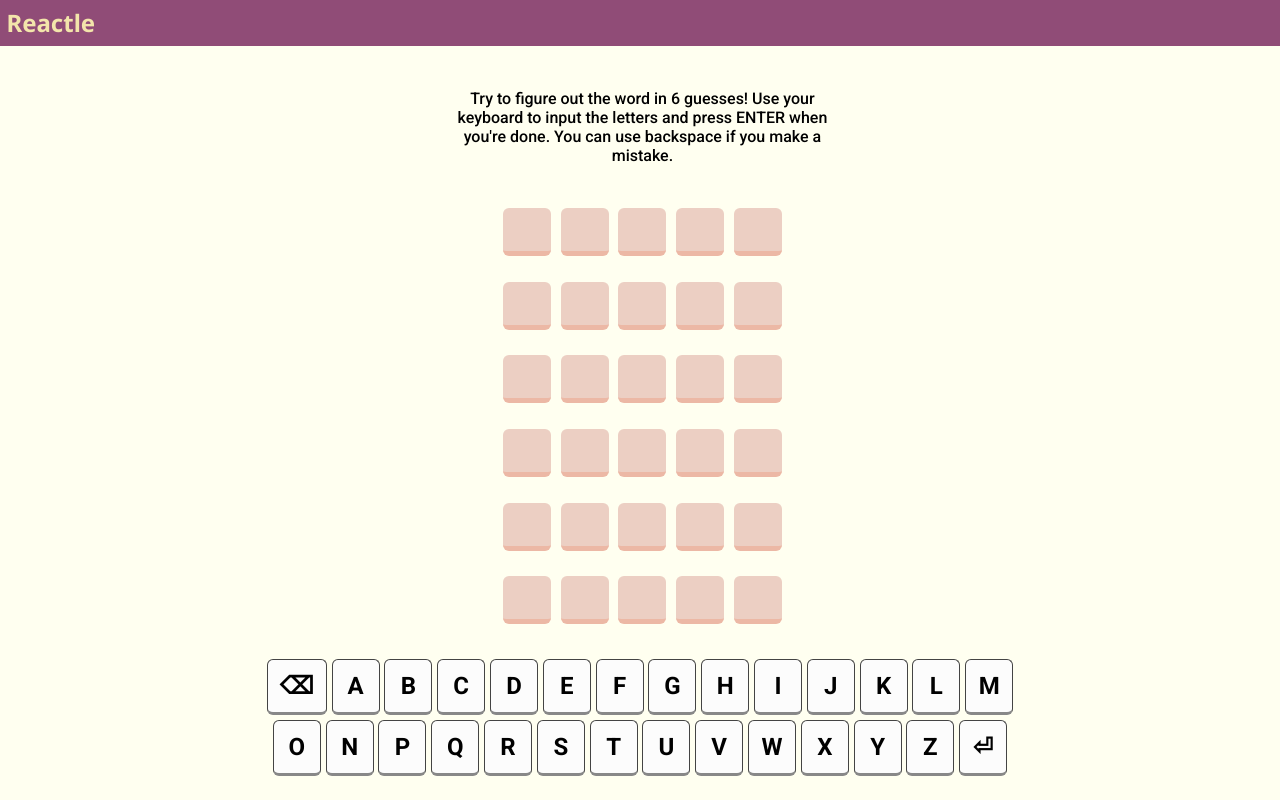
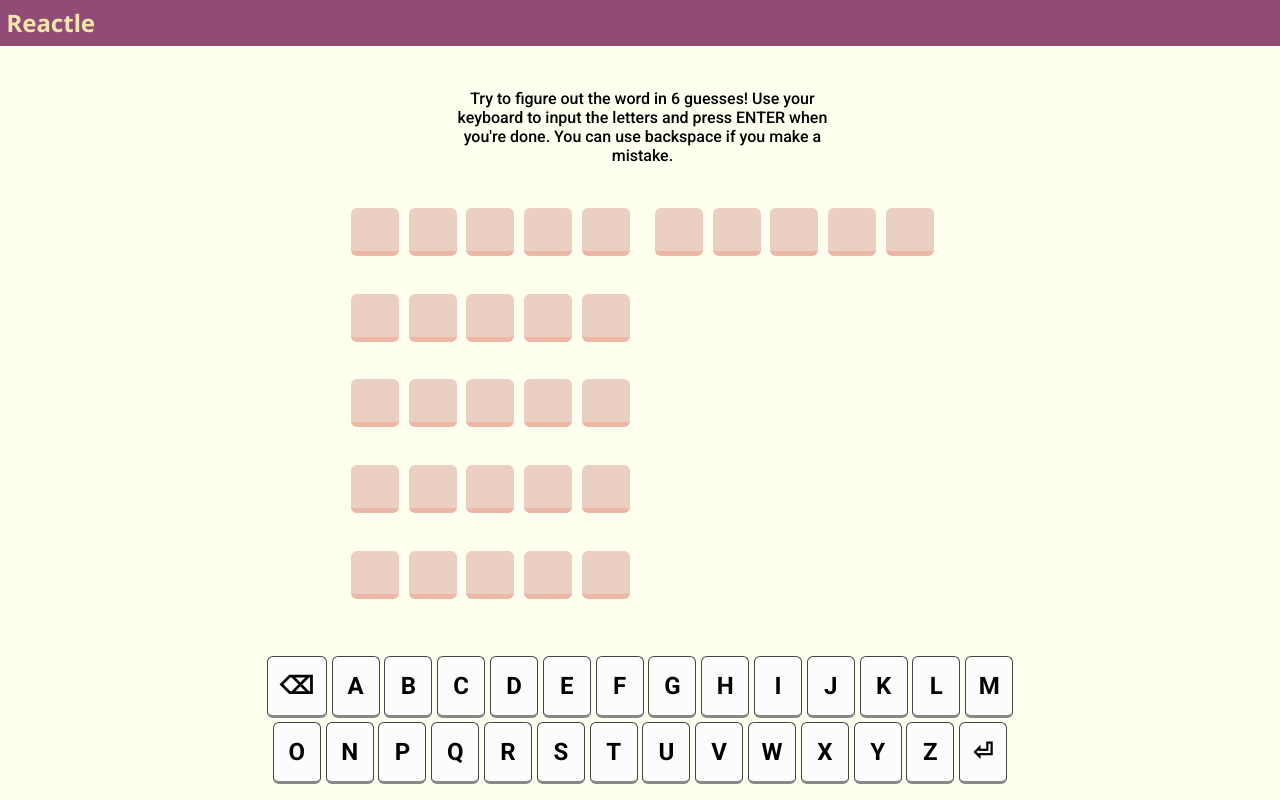
Before and after one commit to GavRobbs/reactle, a React (Vite) app: page / in a window 1280 px wide. Built offline with nearby package versions, Linux system fonts and the light colour scheme.

Commit message:
Did some more work on the responsive design.

```diff
--- a/src/App.css
+++ b/src/App.css
@@ -219,4 +219,15 @@
 
 @media (min-width: 1025px) {
 
+  #attempts{
+    height: 50vh;
+    max-height: 50vh;
+  }
+
+  #keyboardcontainer{
+    height: 20vh;
+    max-height: 20vh;
+    padding: 2vh;
+  }
+
 }
```
